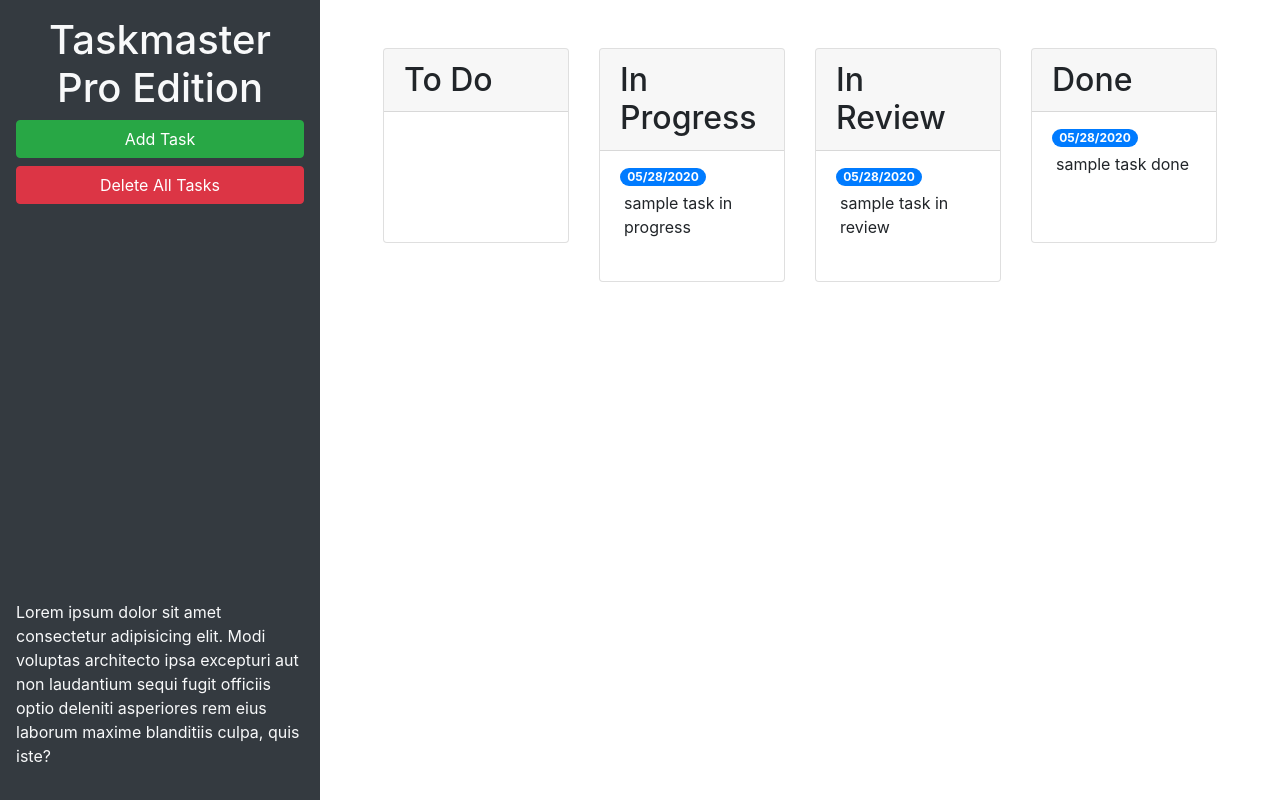
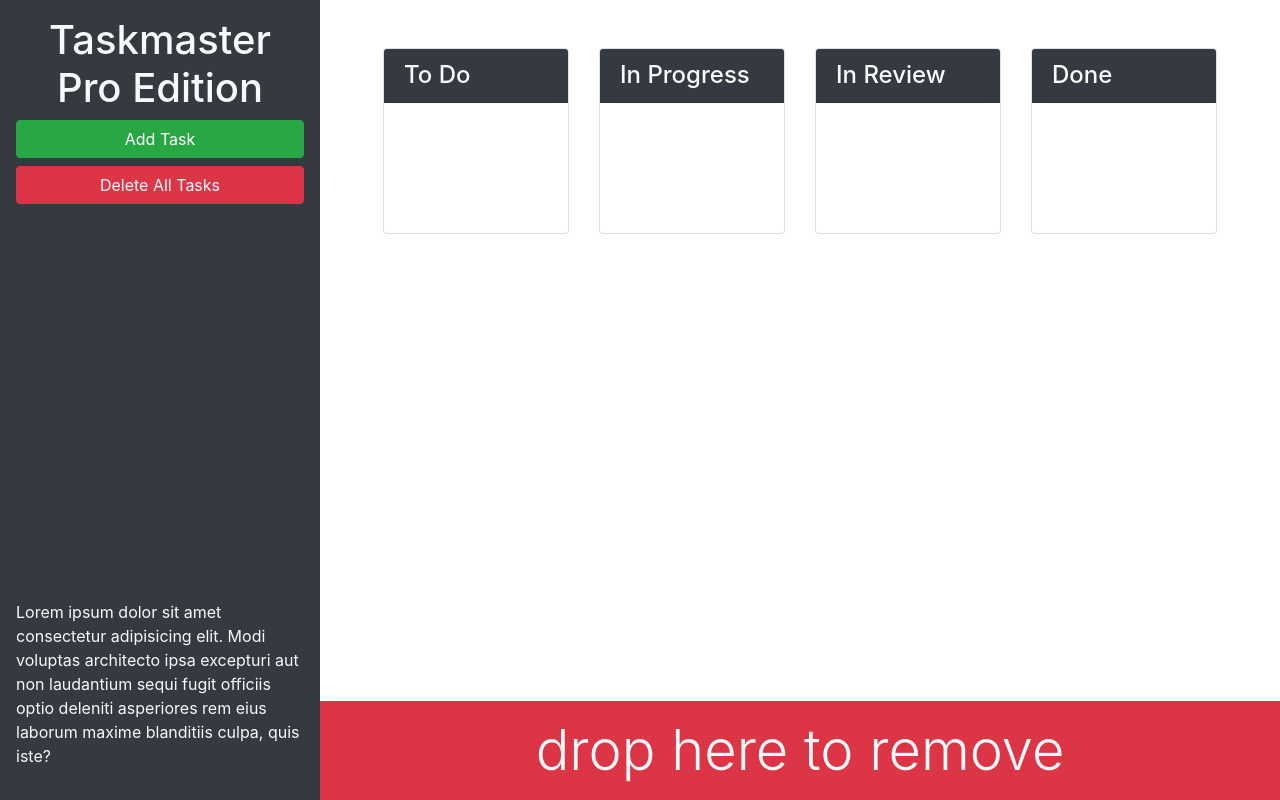
Before and after one commit to aburpee/taskmaster-pro, a plain HTML site: page index.html in a window 1280 px wide. Drawn offline with nearby package versions, Linux system fonts and the light colour scheme.

Commit message:
added trash drop zone and touched up appearance

```diff
--- a/index.html
+++ b/index.html
@@ -13,57 +13,48 @@
 <body>
 
   <div class="row min-vh-100 no-gutters">
-    <header class="col-12 col-lg-3 bg-dark text-light d-flex flex-column p-4 p-lg-3">
+    <header class="col-12 col-lg-3 bg-dark text-light sticky-top d-flex flex-column p-4 p-lg-3">
       <h1 class="text-center">Taskmaster Pro Edition</h1>
       <button id="create-task" class="btn btn-block btn-success" data-toggle="modal" data-target="#task-form-modal">Add
         Task</button>
       <button id="remove-tasks" class="btn btn-block btn-danger">Delete All Tasks</button>
-      <p class="mt-auto">Lorem ipsum dolor sit amet consectetur adipisicing elit. Modi voluptas architecto ipsa
+      <p class="mt-auto d-none d-lg-block">Lorem ipsum dolor sit amet consectetur adipisicing elit. Modi voluptas architecto ipsa
         excepturi aut non
         laudantium sequi fugit officiis optio deleniti asperiores rem eius laborum maxime blanditiis culpa, quis iste?
       </p>
     </header>
-    <main class="col-12 col-lg-9">
+    <main class="col-12 col-lg-9 d-flex flex-column">
       <div class="m-5 row justify-content-around">
         <div class="col-12 col-md-6 col-xl-3 mb-3">
           <div class="card">
-            <h2 class="card-header">To Do</h2>
+            <h4 class="card-header bg-dark text-light">To Do</h2>
             <ul class="list-group list-group-flush" id="list-toDo" > </ul>
           </div>
         </div>
         <div class="col-12 col-md-6 col-xl-3 mb-3">
           <div class="card">
-            <h2 class="card-header">In Progress</h2>
+            <h4 class="card-header bg-dark text-light">In Progress</h2>
             <ul class="list-group list-group-flush" id="list-inProgress">
-              <li class="list-group-item">
-                <span class="badge badge-primary badge-pill">05/28/2020</span>
-                <p class="m-1">sample task in progress</p>
-              </li>
             </ul>
           </div>
         </div>
         <div class="col-12 col-md-6 col-xl-3 mb-3">
           <div class="card">
-            <h2 class="card-header">In Review</h2>
+            <h4 class="card-header bg-dark text-light">In Review</h2>
             <ul class="list-group list-group-flush" id="list-inReview">
-              <li class="list-group-item">
-                <span class="badge badge-primary badge-pill">05/28/2020</span>
-                <p class="m-1">sample task in review</p>
-              </li>
               </ul>
           </div>
         </div>
         <div class="col-12 col-md-6 col-xl-3 mb-3">
           <div class="card">
-            <h2 class="card-header">Done</h2>
+            <h4 class="card-header bg-dark text-light">Done</h2>
             <ul class="list-group list-group-flush" id="list-done">
-              <li class="list-group-item">
-                <span class="badge badge-primary badge-pill">05/28/2020</span>
-                <p class="m-1">sample task done</p>
-              </li>
               </ul>
           </div>
         </div>
+      </div>
+      <div id="trash" class="mt-auto">
+        <div class="w-100 bg-danger p-3 text-center text-light display-4">drop here to remove</div>
       </div>
     </main>
   </div>
```
